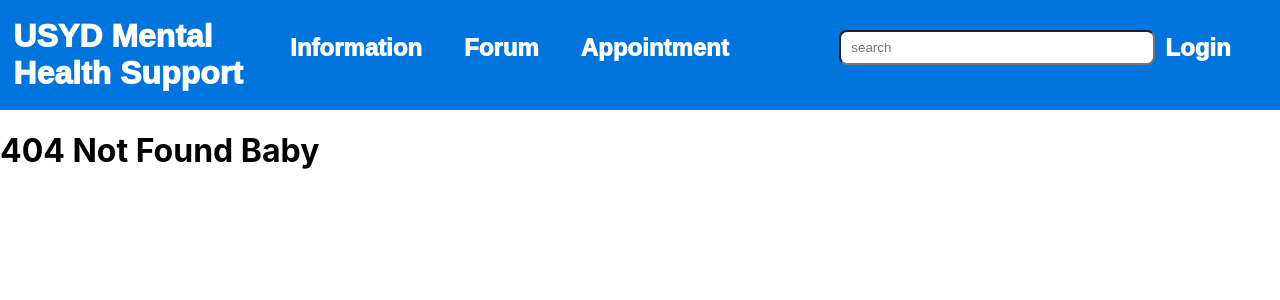
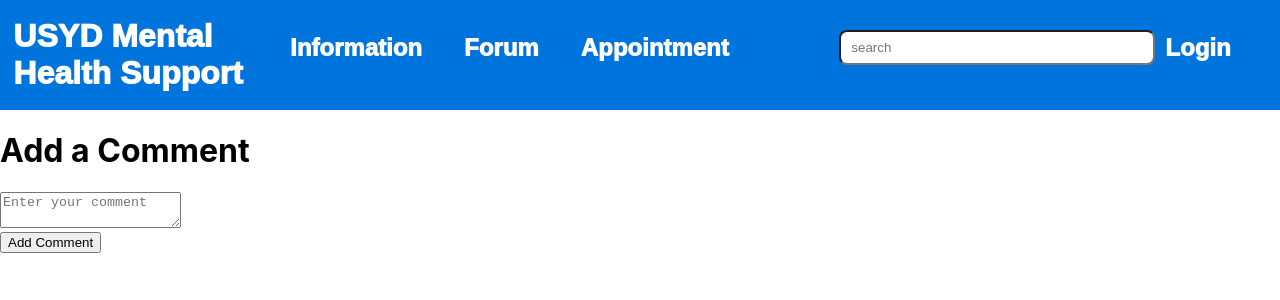
Before and after one commit to BrianXu0623/Mental-Health-Website, a React (Create React App) app in the folder frontend/mental_health_website/: page /addcomment/1 in a window 1280 px wide. Before the commit this address had no page. Shown: the top 300 px of the page. Built offline with nearby package versions, Linux system fonts and the light colour scheme.

Commit message:
add comment

```diff
--- a/frontend/mental_health_website/src/App.js
+++ b/frontend/mental_health_website/src/App.js
@@ -14,6 +14,7 @@
 import UserProfile from "./pages/UserProfile";
 import NewPost from "./pages/NewPost";
 import NewAppointment from "./pages/NewAppointment";
+import AddComment from "./pages/AddComment";
 
 export default function App() {
     // useEffect(() => {
@@ -44,7 +45,8 @@
           <Route path="/forum/newthread/" element={<NewPost />} />
           <Route path="/" element={<Information />} />
           <Route path="*" element={<NoPage />} />
-        </Routes>
+          <Route path="/addcomment/:id" element={<AddComment />} />
+      </Routes>
 
       </div>
     </BrowserRouter>
--- /dev/null
+++ b/frontend/mental_health_website/src/pages/AddComment.js
@@ -0,0 +1,74 @@
+import React, { useState, useEffect } from 'react';
+import { useParams, useNavigate } from 'react-router-dom';
+
+function AddComment() {
+    const { id } = useParams();
+    const [comment, setComment] = useState('');
+    const [token, setToken] = useState('');
+    const navigate = useNavigate();
+
+    useEffect(() => {
+
+        const userToken = localStorage.getItem('userToken');
+        if (userToken) {
+            setToken(userToken);
+        }
+    }, []);
+
+    const handleCommentChange = (e) => {
+        setComment(e.target.value);
+    };
+
+    const handleSubmit = (e) => {
+        e.preventDefault();
+        const userToken = localStorage.getItem('token');
+
+
+        const ThreadComment = {
+            threadId: id,
+            comment: comment,
+            timestamp: new Date().toISOString(),
+        };
+
+        fetch('http://localhost:8080/api/threads/comment/create', {
+            method: 'POST',
+            headers: {
+                'Content-Type': 'application/json',
+            },
+            body: JSON.stringify(ThreadComment),
+        })
+            .then((response) => response.json())
+            .then((data) => {
+                console.log('Comment added:', data);
+                navigate(`/forum/${id}`);
+            })
+            .catch((error) => {
+                console.error('Error adding comment:', error);
+            });
+    };
+
+
+
+    return (
+        <div>
+            <h1>Add a Comment</h1>
+            <form onSubmit={handleSubmit}>
+                <div className="form-group">
+                    <textarea
+                        value={comment}
+                        onChange={handleCommentChange}
+                        placeholder="Enter your comment"
+                        required
+                    />
+                </div>
+                <div className="button-container">
+                    <button type="submit" className="btn btn-primary">
+                        Add Comment
+                    </button>
+                </div>
+            </form>
+        </div>
+    );
+}
+
+export default AddComment;
--- a/frontend/mental_health_website/src/pages/Forum.css
+++ b/frontend/mental_health_website/src/pages/Forum.css
@@ -11,20 +11,12 @@
     margin: 0 auto;
     padding: 10px;
     max-height: 800px;
-    overflow-y: scroll;
-    text-decoration: none;
-    list-style: none;
-
+    box-shadow: 0 0 5px rgba(0, 0, 0, 0.2);
 }
 
-.post-item-ul{
-    list-style-type: none;
-}
 .post-item {
     border: 1px solid #ccc;
-    text-decoration: none;
     padding: 10px;
     width: 1000px;
-    list-style-type: none;
     box-shadow: 0 0 5px rgba(0, 0, 0, 0.2);
 }
--- a/frontend/mental_health_website/src/pages/Forum.js
+++ b/frontend/mental_health_website/src/pages/Forum.js
@@ -6,7 +6,7 @@
 
 const Forum = () => {
     const [threads, setThreads] = useState([]);
-  const [isButtonVisible, setIsButtonVisible] = useState(true);
+    const [isLoading, setIsLoading] = useState(true);
 
     useEffect(() => {
         fetch('http://localhost:8080/api/threads/get/all', {
@@ -18,17 +18,21 @@
             .then((response) => response.json())
             .then((data) => {
                 setThreads(data);
-          setIsButtonVisible(true);
+                setIsLoading(false);
             })
             .catch((error) => {
                 console.error('There was an error!', error);
-          setIsButtonVisible(true);
+                setIsLoading(false);
             });
     }, []);
 
     return (
         <div>
             <Hero />
+            {isLoading ? (
+                <div>Loading...</div>
+            ) : (
+                <>
                     {threads.map((thread, index) => (
                         <Link to={`/forum/${thread.thread.id}`} key={index}>
                             <ThreadCard
@@ -42,10 +46,10 @@
                         </Link>
                     ))}
 
-        {isButtonVisible && (
                     <Link to="/new-post">
                         <button className="new-post-button">New Post</button>
                     </Link>
+                </>
             )}
         </div>
     );
```
Also changed, not shown: 1 other file (tests, documents, lock files or other folders). Lines whose indentation alone changed are shown as unchanged.
